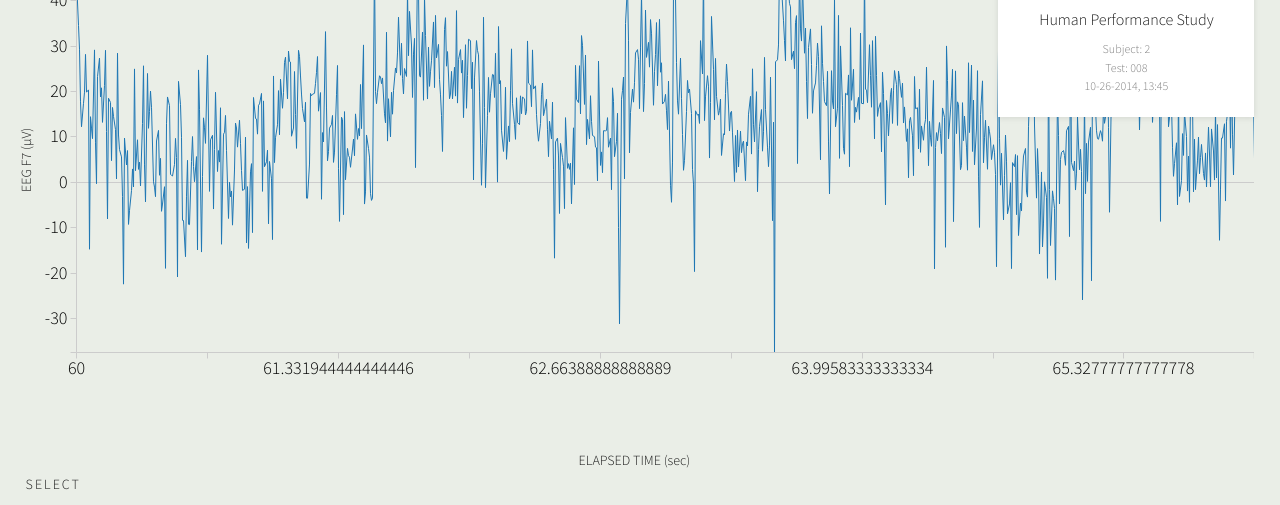
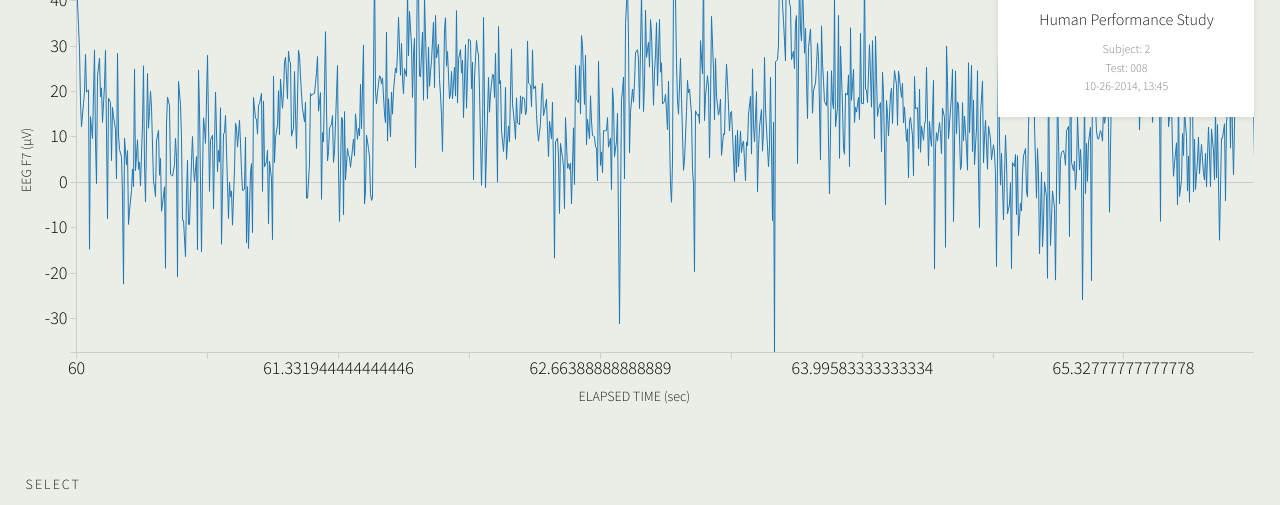
Before and after one commit to labhack/mega, a plain HTML site: page index.html in a window 1280 px wide. Shown: the part 106-611 px from the top of the page. Drawn offline with nearby package versions, Linux system fonts and the light colour scheme.

Commit message:
css update.

```diff
--- a/css/main.css
+++ b/css/main.css
@@ -109,7 +109,7 @@ body {
 }
 #xAxis {
 	position: absolute;
-	bottom: 1%;
+	top: 455px;
 	left: 45%;
 }
 #yAxis {
```
